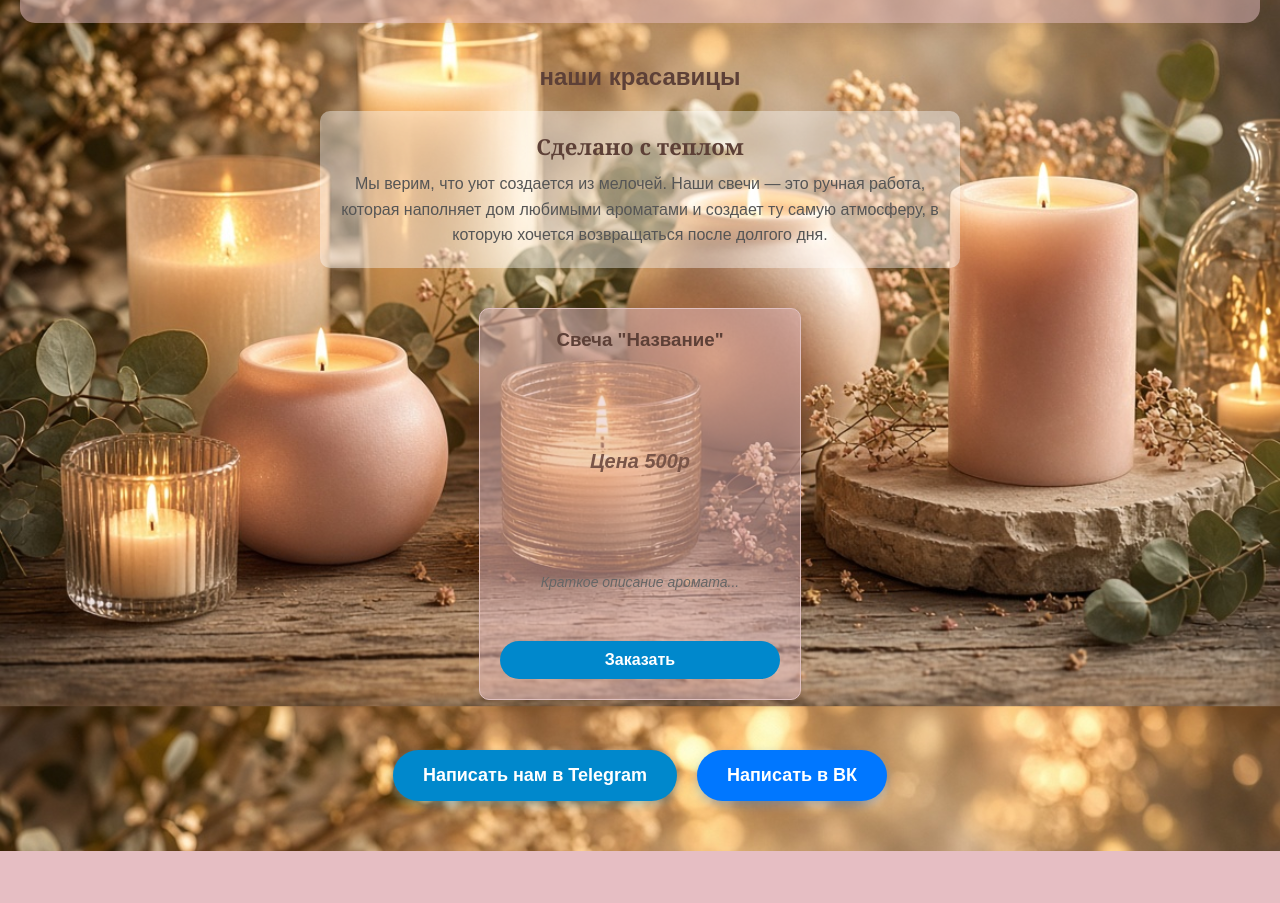
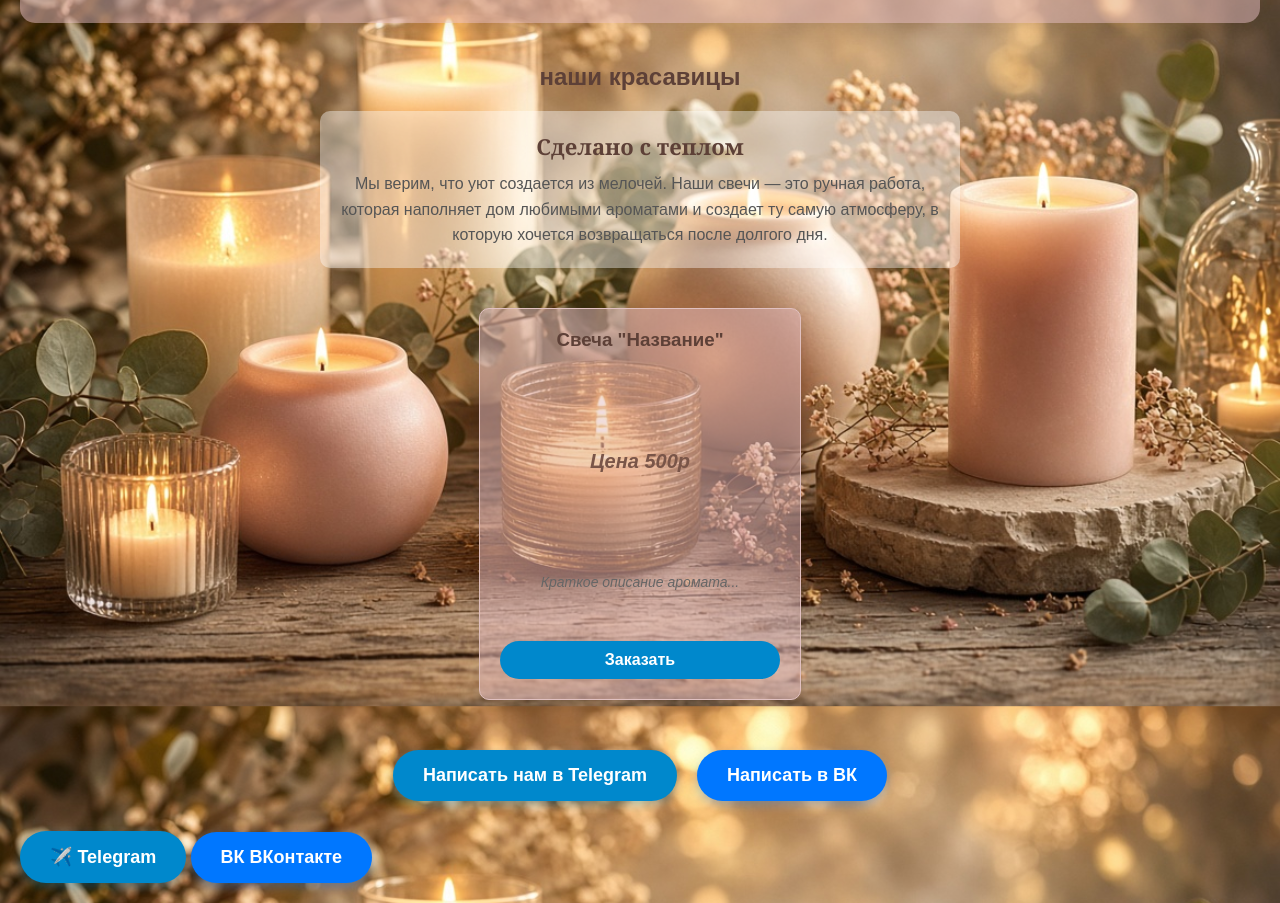
Before and after one commit to Slavadrugim/forma-tepla, a plain HTML site: page index.html in a window 1280 px wide. Shown: the part 153-1056 px from the top of the page. Before the commit the page ends 1004 px from the top, so only its background shows below. Drawn offline with Linux system fonts and the light colour scheme.

Commit message:
Update index.html

```diff
--- a/index.html
+++ b/index.html
@@ -29,6 +29,15 @@
   <a href="https://t.me/+Ubwp6qJLtCgwNWZi" target="_blank" class="tg-btn">Написать нам в Telegram</a>
       <a href="https://vk.ru/club243313830" target="_blank" class="vk-btn">Написать в ВК</a>
 </footer>
-    <script src="script.js"></script>
+
+    <div class="floating-buttons">
+      <a href="https://t.me/+Ubwp6qJLtCgwNWZi" target="_blank" class="glass-btn tg-btn">
+        <span>✈️</span> Telegram
+      </a>
+      <a href="https://vk.ru/club243313830" target="_blank" class="glass-btn vk-btn">
+        <span>ВК</span> ВКонтакте
+      </a>
+    </div>
+     <script src="script.js"></script>
   </body>
   </html>
```
